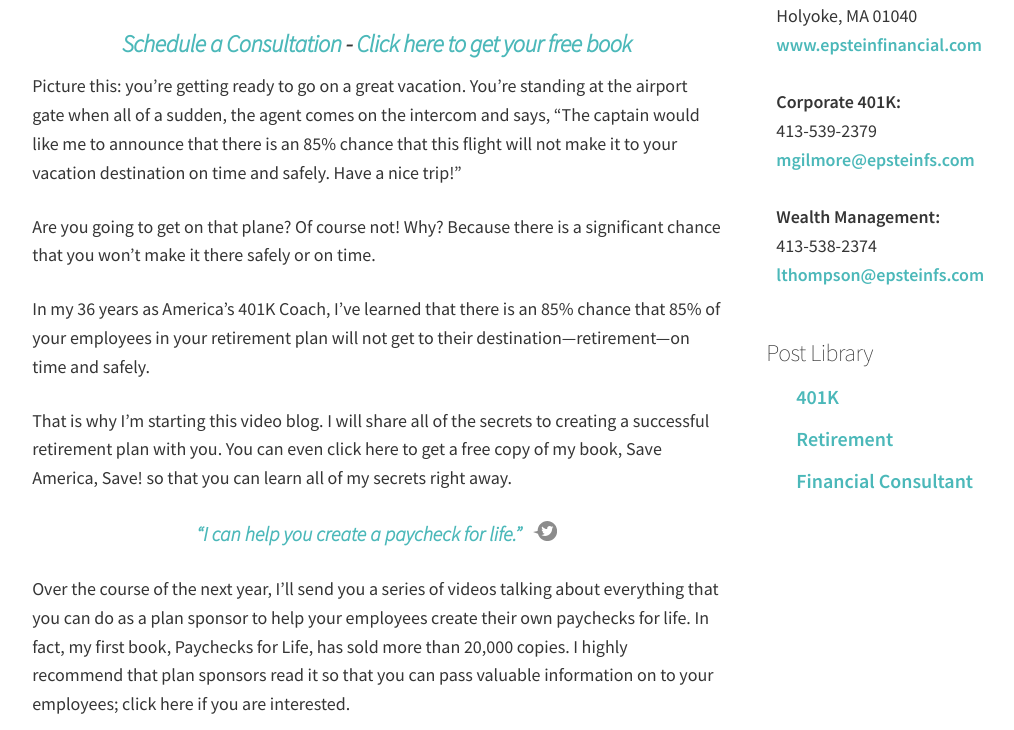
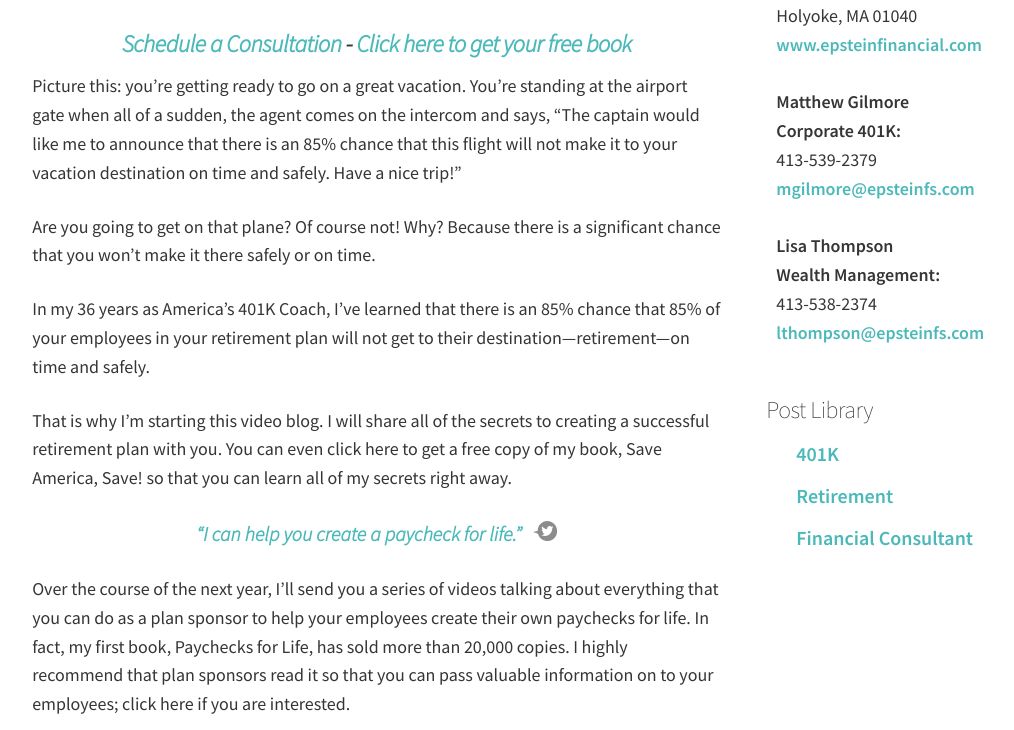
Before and after one commit to Vyral/charlie-epstein-blog, a Jekyll site: the page built from _posts/2016-12-13-your-new-401k-resource.md, in a window 1280 px wide and 900 px high, scrolled down 799 px, cut to the strip 170-900 px from the top of the window. Shown: the whole strip, without its empty margins (97-1111 px from the left). Built offline with Jekyll 4.4.1, drawn with Linux system fonts in a browser that asks for light colours; nearby versions of some CDN libraries.

Commit message:
Updated '_data/settings.yml' via CloudCannon

```diff
--- a/_data/settings.yml
+++ b/_data/settings.yml
@@ -36,8 +36,8 @@
   brand: Epstein Financial Services
   brokerage:
   address: '330 Whitney Avenue, Suite 610<br>Holyoke, MA 01040'
-  service: Corporate 401K
-  service2: Wealth Management
+  service: <b>Matthew Gilmore</b><br>Corporate 401K
+  service2: <b>Lisa Thompson</b><br>Wealth Management
   phone: 413-539-2379
   phone2: 413-538-2374
   email: mgilmore@epsteinfs.com
```
